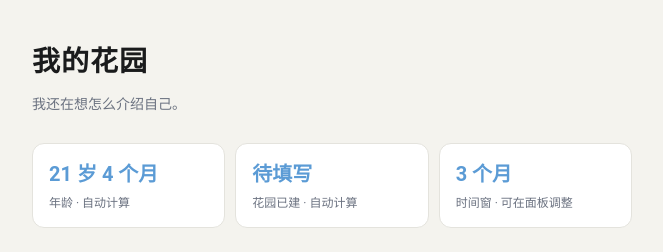
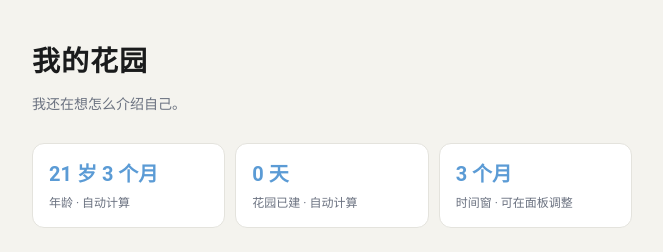
Before and after one commit to Gwen522/my-garden, a Vue app: page / in a window 1280 px wide. Shown: the top 252 px of the page, without its empty margins (308-971 px from the left). Built offline with nearby package versions, Linux system fonts and the light colour scheme.

Commit message:
生日固定 2005-05-22；面板设置改为合并保存（保留建站日）；年龄按日精确计算

```diff
--- a/admin/app.js
+++ b/admin/app.js
@@ -19,6 +19,7 @@ async function loadSettings() {
   $('sWindow').value = String(s.timeWindowMonths || 3)
   $('sTheme').value = s.theme || 'paper'
   $('siteName').textContent = s.title || '管理面板'
+  $('siteCreatedLine').textContent = s.siteCreated ? `建站日：${s.siteCreated}（自动记录，无需修改）` : ''
   document.body.dataset.theme = s.theme || 'paper'
 }
 
--- a/admin/index.html
+++ b/admin/index.html
@@ -55,6 +55,7 @@
 
       <section class="card">
         <h2>园子设置</h2>
+        <p id="siteCreatedLine" class="muted" style="margin-bottom:10px;"></p>
         <form id="settingsForm">
           <label>站名 <input id="sTitle" type="text" placeholder="站名" /></label>
           <label>关于我 <textarea id="sAbout" rows="3" placeholder="一句话介绍自己"></textarea></label>
--- a/public/content/settings.json
+++ b/public/content/settings.json
@@ -2,6 +2,7 @@
   "title": "我的花园",
   "about": "我还在想怎么介绍自己。",
   "birthday": "2005-05-22",
+  "siteCreated": "2026-09-20",
   "timeWindowMonths": 3,
   "theme": "paper"
 }
--- a/src/App.vue
+++ b/src/App.vue
@@ -48,7 +48,8 @@ function calcAge(birthday) {
   const now = new Date()
   let y = now.getFullYear() - b.getFullYear()
   let m = now.getMonth() - b.getMonth()
-  if (m < 0) { y--; m += 12 }
+  if (m < 0 || (m === 0 && now.getDate() < b.getDate())) { y--; m += 12 }
+  if (now.getDate() < b.getDate()) m--
   return { y, m }
 }
 
```
Also changed, not shown: 2 other files (tests, documents, lock files or other folders).
